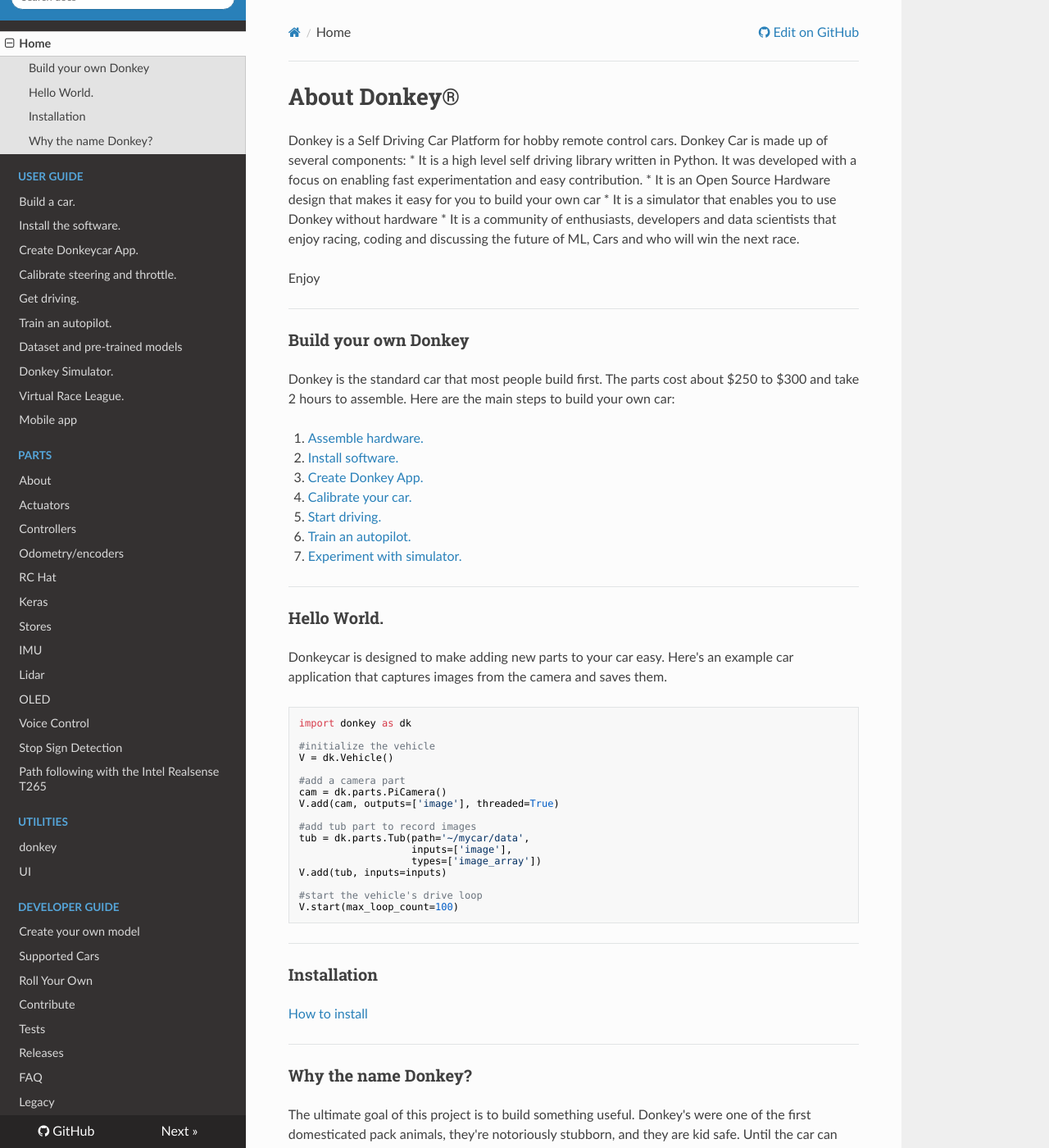
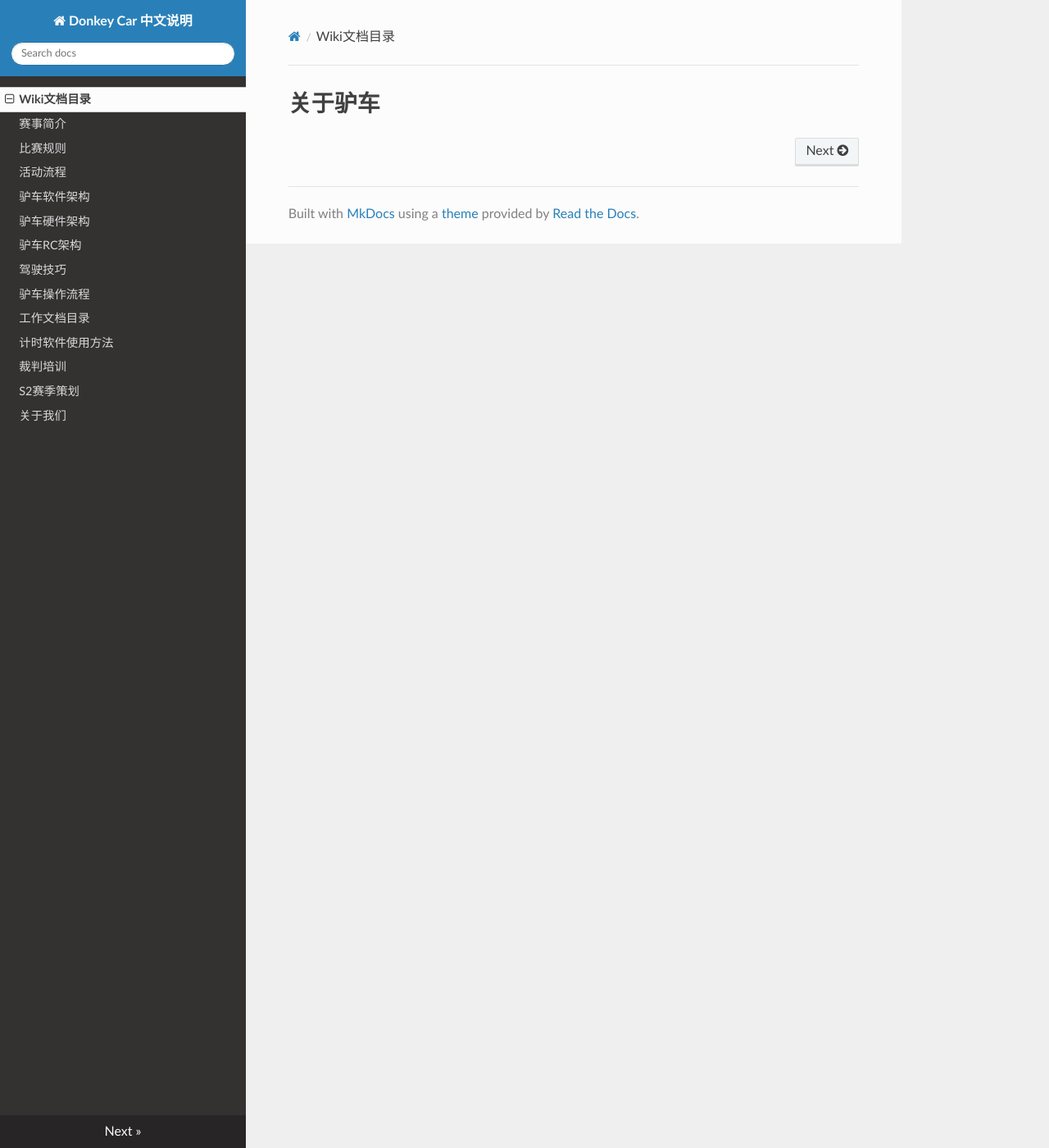
Before and after one commit to Mavengers/DonkeyDocsCN, an MkDocs documentation site: the page built from docs/index.md, in a window 1280 px wide and 1400 px high. Shown: the whole window at 82% size. Built offline with MkDocs 1.6.1, drawn with Linux system fonts in a browser that asks for light colours; nearby versions of some CDN libraries; some of the changed text lies outside the part shown.

Commit message:
更新目录结构
Signed-off-by: yoyojacky2009 <yoyojacky2009@gmail.com>

````diff
--- a/docs/index.md
+++ b/docs/index.md
@@ -1,66 +1 @@
-# About Donkey&reg;
-
-Donkey is a Self Driving Car Platform for hobby remote control cars.  Donkey Car is made up of several components:
-* It is a high level self driving library written in Python. It was developed with a focus on enabling fast experimentation and easy contribution.
-* It is an Open Source Hardware design that makes it easy for you to build your own car
-* It is a simulator that enables you to use Donkey without hardware
-* It is a community of enthusiasts, developers and data scientists that enjoy racing, coding and discussing the future of ML, Cars and who will win the next race.
-
-Enjoy
-
----------
-
-### Build your own Donkey
-
-Donkey is the standard car that most people build first. The parts cost about $250 to $300 and take 2 hours to assemble. Here are the main steps to build your own car:
-
-1. [Assemble hardware.](guide/build_hardware.md)
-2. [Install software.](guide/install_software.md)
-3. [Create Donkey App.](guide/create_application.md)
-4. [Calibrate your car.](guide/calibrate.md)
-5. [Start driving.](guide/get_driving.md)
-6. [Train an autopilot.](guide/train_autopilot.md)
-7. [Experiment with simulator.](guide/simulator.md)
-
----------------
-
-
-
-### Hello World.
-
-Donkeycar is designed to make adding new parts to your car easy. Here's an
-example car application that captures images from the camera and saves them.
-
-```python
-import donkey as dk
-
-#initialize the vehicle
-V = dk.Vehicle()
-
-#add a camera part
-cam = dk.parts.PiCamera()
-V.add(cam, outputs=['image'], threaded=True)
-
-#add tub part to record images
-tub = dk.parts.Tub(path='~/mycar/data',
-                   inputs=['image'],
-                   types=['image_array'])
-V.add(tub, inputs=inputs)
-
-#start the vehicle's drive loop
-V.start(max_loop_count=100)
-```
-----------------
-
-### Installation
-
-[How to install](guide/install_software.md)
-
------------------------
-
-### Why the name Donkey?
-
-The ultimate goal of this project is to build something useful. Donkey's were
-one of the first domesticated pack animals, they're notoriously stubborn, and
-they are kid safe. Until the car can navigate from one side of a city to the
-other, we'll hold off naming it after some celestial being.
+#  关于驴车
--- a/mkdocs.yml
+++ b/mkdocs.yml
@@ -1,49 +1,19 @@
 ---
-site_name: Donkey Car
+site_name: Donkey Car 中文说明
 theme: readthedocs
 
-repo_url: https://github.com/autorope/donkeydocs/
-edit_uri: edit/master/docs
-extra_css:
-  - extra.css
-
 nav:
-  - Home: index.md
-  - User Guide:
-      - 'Build a car.': guide/build_hardware.md
-      - 'Install the software.': guide/install_software.md
-      - 'Create Donkeycar App.': guide/create_application.md
-      - 'Calibrate steering and throttle.': guide/calibrate.md
-      - 'Get driving.': guide/get_driving.md
-      - 'Train an autopilot.': guide/train_autopilot.md
-      - 'Dataset and pre-trained models': guide/dataset_pretrained_models.md
-      - 'Donkey Simulator.': guide/simulator.md
-      - 'Virtual Race League.': guide/virtual_race_league.md
-      - 'Mobile app': guide/mobile_app.md
-  - Parts:
-      - 'About': parts/about.md
-      - 'Actuators': parts/actuators.md
-      - 'Controllers': parts/controllers.md
-      - 'Odometry/encoders': parts/odometry.md
-      - 'RC Hat': parts/rc_hat.md
-      - 'Keras': parts/keras.md
-      - 'Stores': parts/stores.md
-      - 'IMU': parts/imu.md
-      - 'Lidar': parts/lidar.md
-      - 'OLED': parts/oled.md
-      - 'Voice Control': parts/voice_control.md
-      - 'Stop Sign Detection': parts/stop_sign_detection.md
-      - 'Path following with the Intel Realsense T265': parts/path_following.md
-  - Utilities:
-      - 'donkey': utility/donkey.md
-      - 'UI': utility/ui.md
-  - Developer Guide:
-      - 'Create your own model': dev_guide/model.md
-
-  - Supported Cars: supported_cars.md
-  - Roll Your Own: roll_your_own.md
-  - Contribute: contribute.md
-  - Tests: tests.md
-  - Releases: release.md
-  - FAQ: faq.md
-  - Legacy: legacy.md
+  - Wiki文档目录: index.md
+  - 赛事简介: wiki/intro.md
+  - 比赛规则: wiki/rules.md
+  - 活动流程: wiki/agenda.md
+  - 驴车软件架构: wiki/software_arch.md
+  - 驴车硬件架构: wiki/hardware_arch.md
+  - 驴车RC架构: wiki/rc_arch.md
+  - 驾驶技巧: wiki/drive_tips.md
+  - 驴车操作流程: wiki/dk_process.md
+  - 工作文档目录: work/workflow.md
+  - 计时软件使用方法: work/timer.md
+  - 裁判培训: work/judge.md
+  - S2赛季策划: work/race_S2.md
+  - 关于我们: wiki/aboutus.md
````
Also changed, not shown: docs/aboutus.md (added, +2 -0 lines), docs/wiki/aboutus.md (added, +1 -0 lines), docs/wiki/agenda.md (added, +1 -0 lines), docs/wiki/dk_process.md (added, +1 -0 lines), docs/wiki/drive_tips.md (added, +1 -0 lines), docs/wiki/hardware_arch.md (added, +1 -0 lines), docs/wiki/intro.md (added, +1 -0 lines), docs/wiki/rc_arch.md (added, +1 -0 lines), docs/wiki/rules.md (added, +1 -0 lines), docs/wiki/software_arch.md (added, +1 -0 lines), docs/work/judge.md (added, +1 -0 lines), docs/work/race_S2.md (added, +1 -0 lines), docs/work/timer.md (added, +1 -0 lines), docs/work/workflow.md (added, +1 -0 lines).
